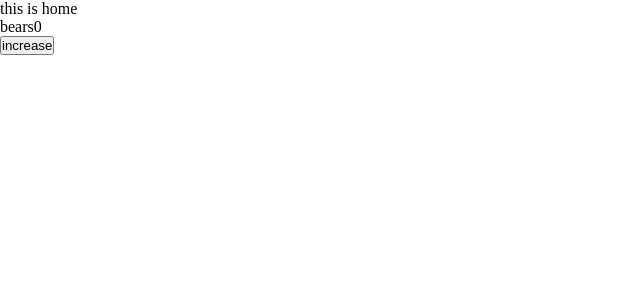
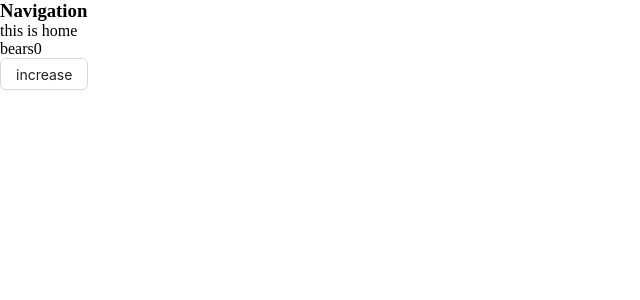
Before and after one commit to qyj971228/react-vite-starter, a React (Vite) app: page / in a window 1280 px wide. Shown: the top 300 px of the page, without its empty margins (0-640 px from the left). Built offline with nearby package versions, Linux system fonts and the light colour scheme.

Commit message:
feat: antd

```diff
--- a/package.json
+++ b/package.json
@@ -10,6 +10,7 @@
     "preview": "vite preview"
   },
   "dependencies": {
+    "antd": "^5.20.0",
     "react": "^18.3.1",
     "react-dom": "^18.3.1",
     "react-router-dom": "^6.24.0",
--- a/src/App.tsx
+++ b/src/App.tsx
@@ -10,9 +10,12 @@ const AppRoutes = () => {
 
 const App = () => {
   return (
-    <Router>
-      <AppRoutes />
-    </Router>
+    <div>
+      <h3>Navigation</h3>
+      <Router>
+        <AppRoutes />
+      </Router>
+    </div>
   )
 }
 
--- a/src/views/home.tsx
+++ b/src/views/home.tsx
@@ -1,4 +1,5 @@
 import { useBearStore } from '@/store/counter'
+import { Button } from 'antd'
 
 export default function Home() {
   const { bears, increase } = useBearStore()
@@ -10,7 +11,7 @@ export default function Home() {
     <div>
       <div>this is home</div>
       <div>bears{bears}</div>
-      <button onClick={onHandleButtonClick}>increase</button>
+      <Button onClick={onHandleButtonClick}>increase</Button>
     </div>
   )
 }
```
Also changed, not shown: 1 other file (tests, documents, lock files or other folders).
